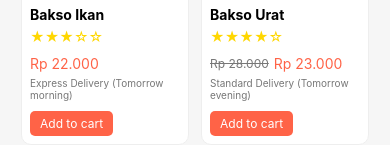
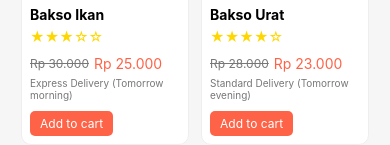
Before and after one commit to muzammilbinmarsuhen/Uas-Mobile-Apps-Programing, a React Native app: screen /Menu in a window 390 px wide. Shown: the part 542-687 px from the top of the page. Built offline with nearby package versions, Linux system fonts and the light colour scheme.

Commit message:
Penggantian icon react native

```diff
--- a/src/screens/Menu.jsx
+++ b/src/screens/Menu.jsx
@@ -36,7 +36,8 @@ const initialBaksoItems = [
     id: '3',
     name: 'Bakso Ikan',
     rating: 3,
-    price: 'Rp 22.000',
+    oldPrice: 'Rp 30.000',
+    newPrice: 'Rp 25.000',
     image: require('../assets/menu/3.jpeg'),
     delivery: 'Express Delivery (Tomorrow morning)',
     category: 'Lunch',
```
Also changed, not shown: 19 other files (tests, documents, lock files or other folders).
